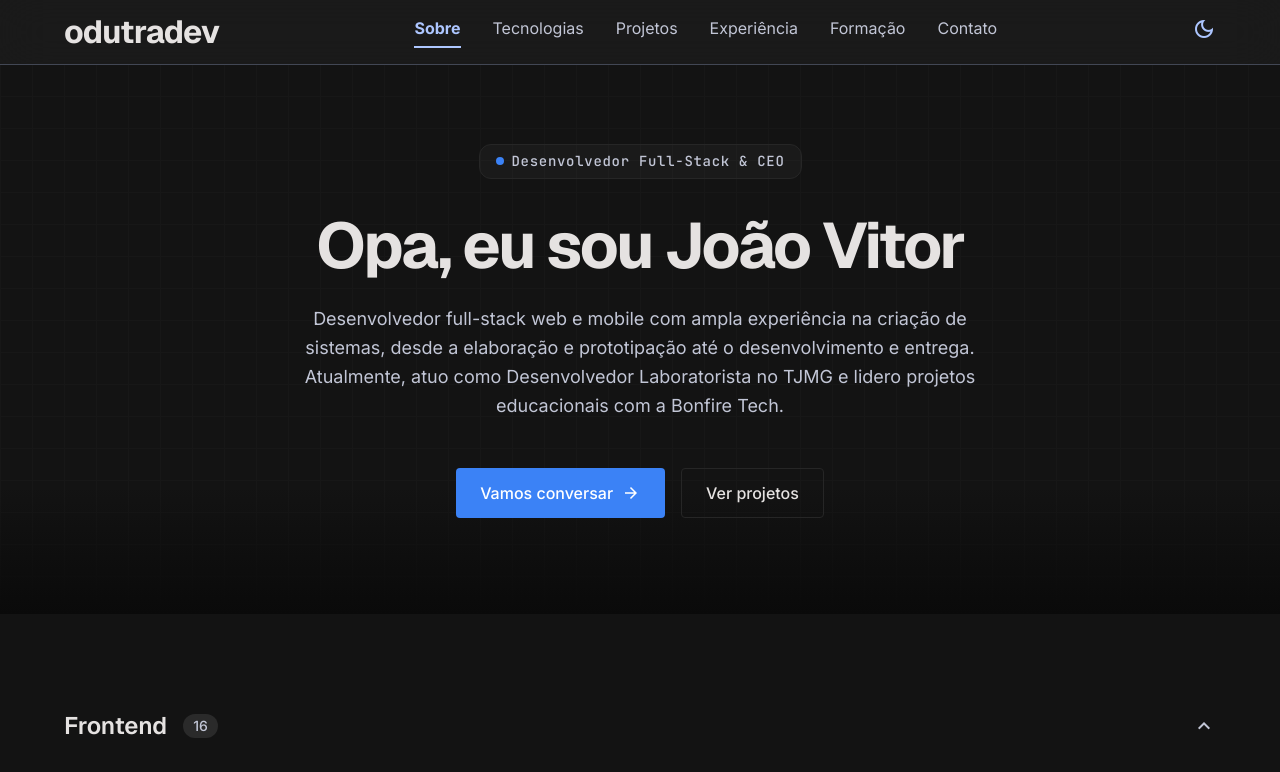
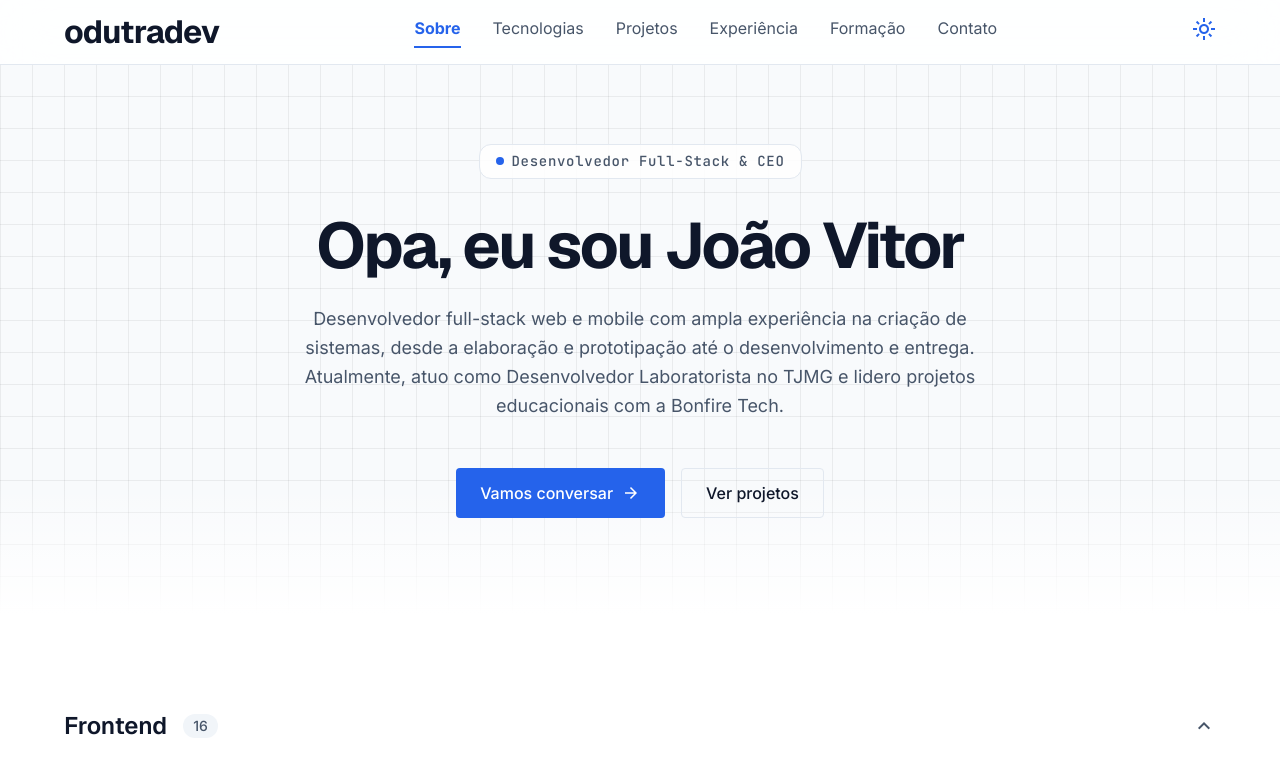
Before and after one commit to odutradev/odutra.com, a React (Vite) app: page / in a window 1280 px wide. Shown: the top 772 px of the page. Built offline with nearby package versions, Linux system fonts and the light colour scheme.

Commit message:
feat: Implement fluid theme switching with browser default

```diff
--- a/index.html
+++ b/index.html
@@ -1,9 +1,21 @@
 <!DOCTYPE html>
-<html class="dark" lang="pt-BR">
+<html lang="pt-BR">
   <head>
     <meta charset="utf-8" />
     <meta name="viewport" content="width=device-width, initial-scale=1.0" />
     <title>João Vitor Dutra - Desenvolvedor Full-Stack</title>
+    <script>
+      (function() {
+        const savedTheme = localStorage.getItem('theme');
+        const systemPrefersDark = window.matchMedia('(prefers-color-scheme: dark)').matches;
+        const isDark = savedTheme ? savedTheme === 'dark' : systemPrefersDark;
+        if (isDark) {
+          document.documentElement.classList.add('dark');
+        } else {
+          document.documentElement.classList.remove('dark');
+        }
+      })();
+    </script>
     <script src="https://cdn.tailwindcss.com?plugins=forms,container-queries"></script>
     <script id="tailwind-config">
       tailwind.config = {
@@ -11,59 +23,59 @@
         theme: {
           extend: {
             "colors": {
-              "primary-container": "#4d8eff",
-              "surface-container-low": "#1c1b1b",
-              "inverse-primary": "#005ac2",
-              "on-surface-variant": "#c2c6d6",
-              "outline-variant": "#424754",
-              "on-primary": "#002e6a",
+              "primary-container": "var(--color-primary-container)",
+              "surface-container-low": "var(--color-surface-container-low)",
+              "inverse-primary": "var(--color-inverse-primary)",
+              "on-surface-variant": "var(--color-on-surface-variant)",
+              "outline-variant": "var(--color-outline-variant)",
+              "on-primary": "var(--color-on-primary)",
               "on-error": "#690005",
               "on-tertiary-fixed-variant": "#474746",
-              "secondary-container": "#494c4d",
+              "secondary-container": "var(--color-secondary-container)",
               "on-tertiary-container": "#2a2a2a",
-              "surface-dim": "#131313",
+              "surface-dim": "var(--color-surface-dim)",
               "on-primary-fixed-variant": "#004395",
-              "secondary": "#c5c7c8",
-              "primary-fixed-dim": "#adc6ff",
-              "secondary-fixed-dim": "#c5c7c8",
+              "secondary": "var(--color-secondary)",
+              "primary-fixed-dim": "var(--color-primary)",
+              "secondary-fixed-dim": "var(--color-secondary)",
               "tertiary-fixed": "#e5e2e1",
-              "on-secondary-container": "#babcbd",
-              "background": "#131313",
+              "on-secondary-container": "var(--color-on-secondary-container)",
+              "background": "var(--color-background)",
               "tertiary": "#c8c6c5",
               "secondary-fixed": "#e1e3e4",
               "tertiary-container": "#929090",
-              "glass-fill": "rgba(255, 255, 255, 0.03)",
-              "slate-700": "#262626",
-              "outline": "#8c909f",
-              "slate-900": "#0A0A0A",
+              "glass-fill": "var(--color-glass-fill)",
+              "slate-700": "var(--color-slate-700)",
+              "outline": "var(--color-outline)",
+              "slate-900": "var(--color-slate-900)",
               "error": "#ffb4ab",
-              "surface-container-highest": "#353534",
-              "surface": "#131313",
-              "surface-container": "#201f1f",
-              "primary": "#adc6ff",
-              "surface-tint": "#adc6ff",
-              "pure-white": "#FFFFFF",
+              "surface-container-highest": "var(--color-surface-container-highest)",
+              "surface": "var(--color-surface)",
+              "surface-container": "var(--color-surface-container)",
+              "primary": "var(--color-primary)",
+              "surface-tint": "var(--color-primary)",
+              "pure-white": "var(--color-pure-white)",
               "on-tertiary-fixed": "#1b1b1c",
-              "surface-container-high": "#2a2a2a",
-              "surface-container-lowest": "#0e0e0e",
+              "surface-container-high": "var(--color-surface-container-high)",
+              "surface-container-lowest": "var(--color-surface-container-lowest)",
               "on-tertiary": "#303030",
-              "on-secondary": "#2e3132",
-              "surface-variant": "#353534",
-              "inverse-surface": "#e5e2e1",
+              "on-secondary": "var(--color-on-secondary)",
+              "surface-variant": "var(--color-surface-variant)",
+              "inverse-surface": "var(--color-inverse-surface)",
               "on-secondary-fixed-variant": "#454748",
               "on-secondary-fixed": "#191c1d",
               "on-primary-fixed": "#001a42",
-              "on-background": "#e5e2e1",
-              "on-primary-container": "#00285d",
-              "electric-blue": "#3B82F6",
+              "on-background": "var(--color-on-surface)",
+              "on-primary-container": "var(--color-on-primary-container)",
+              "electric-blue": "var(--color-electric-blue)",
               "primary-fixed": "#d8e2ff",
               "surface-bright": "#3a3939",
               "error-container": "#93000a",
-              "slate-800": "#171717",
+              "slate-800": "var(--color-slate-800)",
               "on-error-container": "#ffdad6",
-              "on-surface": "#e5e2e1",
+              "on-surface": "var(--color-on-surface)",
               "tertiary-fixed-dim": "#c8c6c5",
-              "inverse-on-surface": "#313030"
+              "inverse-on-surface": "var(--color-inverse-surface)"
             },
             "borderRadius": {
               "DEFAULT": "0.125rem",
@@ -103,22 +115,95 @@
     <link href="https://fonts.googleapis.com/css2?family=Geist:wght@100..900&amp;family=Inter:wght@100..900&amp;family=JetBrains+Mono:wght@100..800&amp;display=swap" rel="stylesheet"/>
     <link href="https://fonts.googleapis.com/css2?family=Material+Symbols+Outlined:wght,FILL@100..700,0..1&amp;display=swap" rel="stylesheet"/>
     <style>
+      :root {
+        --color-background: #F8FAFC;
+        --color-surface: #FFFFFF;
+        --color-surface-dim: #F1F5F9;
+        --color-surface-container: #FFFFFF;
+        --color-surface-container-high: #F1F5F9;
+        --color-surface-container-low: #F8FAFC;
+        --color-surface-container-lowest: #FFFFFF;
+        --color-surface-container-highest: #CBD5E1;
+        --color-surface-variant: #E2E8F0;
+        --color-on-surface: #0F172A;
+        --color-on-surface-variant: #475569;
+        --color-outline: #94A3B8;
+        --color-outline-variant: #E2E8F0;
+        --color-glass-fill: rgba(255, 255, 255, 0.85);
+        --color-slate-900: #FFFFFF;
+        --color-slate-800: #F8FAFC;
+        --color-slate-700: #E2E8F0;
+        --color-primary: #2563EB;
+        --color-primary-container: #DBEAFE;
+        --color-on-primary: #FFFFFF;
+        --color-on-primary-container: #1E40AF;
+        --color-electric-blue: #2563EB;
+        --color-pure-white: #FFFFFF;
+        --color-grid-line: rgba(0, 0, 0, 0.06);
+        --color-secondary: #64748B;
+        --color-secondary-container: #F1F5F9;
+        --color-on-secondary: #0F172A;
+        --color-on-secondary-container: #334155;
+        --color-inverse-primary: #1D4ED8;
+        --color-inverse-surface: #0F172A;
+      }
+
+      .dark {
+        --color-background: #0A0A0A;
+        --color-surface: #131313;
+        --color-surface-dim: #0F0F0F;
+        --color-surface-container: #201f1f;
+        --color-surface-container-high: #2a2a2a;
+        --color-surface-container-low: #1c1b1b;
+        --color-surface-container-lowest: #0e0e0e;
+        --color-surface-container-highest: #353534;
+        --color-surface-variant: #353534;
+        --color-on-surface: #e5e2e1;
+        --color-on-surface-variant: #c2c6d6;
+        --color-outline: #8c909f;
+        --color-outline-variant: #424754;
+        --color-glass-fill: rgba(255, 255, 255, 0.03);
+        --color-slate-900: #0A0A0A;
+        --color-slate-800: #171717;
+        --color-slate-700: #262626;
+        --color-primary: #adc6ff;
+        --color-primary-container: #4d8eff;
+        --color-on-primary: #002e6a;
+        --color-on-primary-container: #00285d;
+        --color-electric-blue: #3B82F6;
+        --color-pure-white: #FFFFFF;
+        --color-grid-line: #171717;
+        --color-secondary: #c5c7c8;
+        --color-secondary-container: #494c4d;
+        --color-on-secondary: #2e3132;
+        --color-on-secondary-container: #babcbd;
+        --color-inverse-primary: #005ac2;
+        --color-inverse-surface: #e5e2e1;
+      }
+
       body {
-        background-color: #0A0A0A;
-        color: #e5e2e1;
+        background-color: var(--color-background);
+        color: var(--color-on-surface);
         font-family: 'Inter', sans-serif;
       }
+
+      html, body, header, footer, section, div, button, a, span, p, h1, h2, h3, h4, h5, h6, input, textarea {
+        transition: background-color 0.3s ease, border-color 0.3s ease, color 0.3s ease, box-shadow 0.3s ease;
+      }
+
       .bg-grid-pattern {
         background-image:
-          linear-gradient(to right, #171717 1px, transparent 1px),
-          linear-gradient(to bottom, #171717 1px, transparent 1px);
+          linear-gradient(to right, var(--color-grid-line) 1px, transparent 1px),
+          linear-gradient(to bottom, var(--color-grid-line) 1px, transparent 1px);
         background-size: 32px 32px;
       }
+
       .ghost-border {
-        border: 1px solid #262626;
+        border: 1px solid var(--color-slate-700);
       }
+
       .hover-ghost-border:hover {
-        border-color: #3B82F6;
+        border-color: var(--color-electric-blue);
       }
     </style>
   </head>
--- /dev/null
+++ b/src/context/ThemeContext.jsx
@@ -0,0 +1,63 @@
+import { createContext, useContext, useState, useEffect, useCallback, useMemo } from 'react'
+
+const ThemeContext = createContext()
+
+const getInitialTheme = () => {
+  const savedTheme = localStorage.getItem('theme')
+  if (savedTheme === 'dark' || savedTheme === 'light') {
+    return savedTheme
+  }
+  return window.matchMedia('(prefers-color-scheme: dark)').matches ? 'dark' : 'light'
+}
+
+export const CustomThemeProvider = ({ children }) => {
+  const [theme, setTheme] = useState(getInitialTheme)
+
+  useEffect(() => {
+    const root = document.documentElement
+    if (theme === 'dark') {
+      root.classList.add('dark')
+    } else {
+      root.classList.remove('dark')
+    }
+  }, [theme])
+
+  useEffect(() => {
+    const mediaQuery = window.matchMedia('(prefers-color-scheme: dark)')
+    const handleChange = (event) => {
+      if (!localStorage.getItem('theme')) {
+        setTheme(event.matches ? 'dark' : 'light')
+      }
+    }
+    mediaQuery.addEventListener('change', handleChange)
+    return () => mediaQuery.removeEventListener('change', handleChange)
+  }, [])
+
+  const toggleTheme = useCallback(() => {
+    setTheme((previousTheme) => {
+      const nextTheme = previousTheme === 'dark' ? 'light' : 'dark'
+      localStorage.setItem('theme', nextTheme)
+      return nextTheme
+    })
+  }, [])
+
+  const contextValue = useMemo(() => ({
+    theme,
+    isDarkMode: theme === 'dark',
+    toggleTheme
+  }), [theme, toggleTheme])
+
+  return (
+    <ThemeContext.Provider value={contextValue}>
+      {children}
+    </ThemeContext.Provider>
+  )
+}
+
+export const useTheme = () => {
+  const context = useContext(ThemeContext)
+  if (!context) {
+    throw new Error('useTheme must be used within CustomThemeProvider')
+  }
+  return context
+}
--- a/src/index.jsx
+++ b/src/index.jsx
@@ -1,17 +1,28 @@
-import { ThemeProvider, createTheme } from '@mui/material/styles'
+import { ThemeProvider as MuiThemeProvider, createTheme } from '@mui/material/styles'
 import CssBaseline from '@mui/material/CssBaseline'
 import ReactDOM from 'react-dom/client'
+import { useMemo } from 'react'
 
+import { CustomThemeProvider, useTheme } from './context/ThemeContext'
 import { portfolioData, config } from './assets/data'
 import Router from './routes'
 
-const theme = createTheme({
+const AppContent = () => {
+  const { isDarkMode } = useTheme()
+
+  const theme = useMemo(() => createTheme({
     palette: {
-    mode: "dark",
-    primary: { main: "#7FFFD4" },
-    secondary: { main: "#00C4B4" },
-    background: { default: "#0A0A0A", paper: "#1E1E1E" },
-    text: { primary: "#ffffff", secondary: "#bbbbbb" }
+      mode: isDarkMode ? 'dark' : 'light',
+      primary: { main: isDarkMode ? '#7FFFD4' : '#005ac2' },
+      secondary: { main: isDarkMode ? '#00C4B4' : '#00838F' },
+      background: {
+        default: isDarkMode ? '#0A0A0A' : '#F8FAFC',
+        paper: isDarkMode ? '#1E1E1E' : '#FFFFFF'
+      },
+      text: {
+        primary: isDarkMode ? '#ffffff' : '#0F172A',
+        secondary: isDarkMode ? '#bbbbbb' : '#475569'
+      }
     },
     typography: {
       fontFamily: '"Inter", "Roboto", "Helvetica", "Arial", sans-serif'
@@ -30,20 +41,27 @@ const theme = createTheme({
           root: {
             borderRadius: 8,
             boxShadow: "none",
-          border: "1px solid rgba(255, 255, 255, 0.12)"
+            border: isDarkMode ? "1px solid rgba(255, 255, 255, 0.12)" : "1px solid rgba(0, 0, 0, 0.12)"
           }
         }
       }
     }
-})
+  }), [isDarkMode])
+
+  return (
+    <MuiThemeProvider theme={theme}>
+      <title>{config?.pageTitle || portfolioData.personalInfo.brandName}</title>
+      <CssBaseline />
+      <Router />
+    </MuiThemeProvider>
+  )
+}
 
 const App = () => {
   return (
-    <ThemeProvider theme={theme}>
-      <title>{config?.pageTitle || portfolioData.personalInfo.brandName}</title>
-      <CssBaseline />
-      <Router />
-    </ThemeProvider>
+    <CustomThemeProvider>
+      <AppContent />
+    </CustomThemeProvider>
   )
 }
 
--- a/src/pages/main/subcomponentes/Contact/index.jsx
+++ b/src/pages/main/subcomponentes/Contact/index.jsx
@@ -27,7 +27,7 @@ const Contact = () => {
           <div className="flex flex-col gap-8">
             <a
               href={personalInfo.emailUrl}
-              className="inline-flex items-center justify-between bg-slate-900 border border-on-surface text-pure-white px-6 py-4 rounded-lg group hover:bg-on-surface hover:text-slate-900 transition-all duration-300"
+              className="inline-flex items-center justify-between bg-slate-900 border border-on-surface text-on-surface px-6 py-4 rounded-lg group hover:bg-on-surface hover:text-slate-900 transition-all duration-300"
             >
               <span className="font-label-caps tracking-widest">
                 SOLICITAR ORÇAMENTO
--- a/src/pages/main/subcomponentes/Experience/index.jsx
+++ b/src/pages/main/subcomponentes/Experience/index.jsx
@@ -36,7 +36,7 @@ const Experience = () => {
               <div className="absolute left-[15px] top-6 bottom-6 w-px bg-outline-variant hidden sm:block"></div>
               {experiences.current.map((item) => (
                 <div key={item.company} className="relative w-full">
-                  <div className={`absolute left-[11px] top-1/2 -translate-y-1/2 w-2 h-2 rounded-full ${item.dotColor} hidden sm:block z-10 shadow-[0_0_0_4px_#0A0A0A]`}></div>
+                  <div className={`absolute left-[11px] top-1/2 -translate-y-1/2 w-2 h-2 rounded-full ${item.dotColor} hidden sm:block z-10 ring-4 ring-slate-900`}></div>
                   <div className="sm:ml-12 flex-grow bg-surface-container rounded-xl p-6 border border-outline-variant hover:border-outline transition-colors">
                     <div className="flex flex-col sm:flex-row gap-6">
                       <div className={`w-16 h-16 rounded-xl ${item.colorBg} ${item.colorText} flex items-center justify-center shrink-0`}>
@@ -116,7 +116,7 @@ const Experience = () => {
                 <div className="absolute left-[15px] top-6 bottom-6 w-px bg-outline-variant hidden sm:block"></div>
                 {experiences.previous.map((item) => (
                   <div key={item.company} className="relative w-full">
-                    <div className={`absolute left-[11px] top-1/2 -translate-y-1/2 w-2 h-2 rounded-full ${item.dotColor} hidden sm:block z-10 shadow-[0_0_0_4px_#0A0A0A]`}></div>
+                    <div className={`absolute left-[11px] top-1/2 -translate-y-1/2 w-2 h-2 rounded-full ${item.dotColor} hidden sm:block z-10 ring-4 ring-slate-900`}></div>
                     <div className="sm:ml-12 flex-grow bg-surface-container opacity-80 hover:opacity-100 rounded-xl p-6 border border-outline-variant hover:border-outline transition-all">
                       <div className="flex flex-col sm:flex-row gap-6">
                         <div className={`w-16 h-16 rounded-xl ${item.colorBg} ${item.colorText} flex items-center justify-center shrink-0`}>
--- a/src/pages/main/subcomponentes/Header/index.jsx
+++ b/src/pages/main/subcomponentes/Header/index.jsx
@@ -1,21 +1,8 @@
-import { useState, useCallback } from 'react'
-
+import { useTheme } from '../../../../context/ThemeContext'
 import portfolioData from '../../../../assets/data'
 
 const Header = () => {
-  const [isDarkMode, setIsDarkMode] = useState(true)
-
-  const handleToggleTheme = useCallback(() => {
-    setIsDarkMode((previousMode) => {
-      const nextMode = !previousMode
-      if (nextMode) {
-        document.documentElement.classList.add('dark')
-      } else {
-        document.documentElement.classList.remove('dark')
-      }
-      return nextMode
-    })
-  }, [])
+  const { isDarkMode, toggleTheme } = useTheme()
 
   const { personalInfo, navLinks } = portfolioData
 
@@ -41,7 +28,7 @@ const Header = () => {
           ))}
         </nav>
         <button
-          onClick={handleToggleTheme}
+          onClick={toggleTheme}
           aria-label="Toggle Dark Mode"
           className="text-primary hover:text-primary transition-colors duration-300 active:scale-95 transition-transform"
         >
--- a/src/pages/main/subcomponentes/Technologies/index.jsx
+++ b/src/pages/main/subcomponentes/Technologies/index.jsx
@@ -49,7 +49,7 @@ const Technologies = () => {
                     {category.items.map((techItem) => (
                       <div
                         key={techItem.name}
-                        className="flex items-center gap-4 p-4 rounded-xl bg-pure-white dark:bg-surface-container border border-slate-200 dark:border-outline-variant hover:border-primary transition-colors"
+                        className="flex items-center gap-4 p-4 rounded-xl bg-surface-container border border-outline-variant hover:border-primary transition-colors"
                       >
                         <div className={`w-8 h-8 rounded ${techItem.bg} ${techItem.color} flex items-center justify-center font-bold text-xs`}>
                           {techItem.code}
```
Lines whose indentation alone changed are shown as unchanged.
